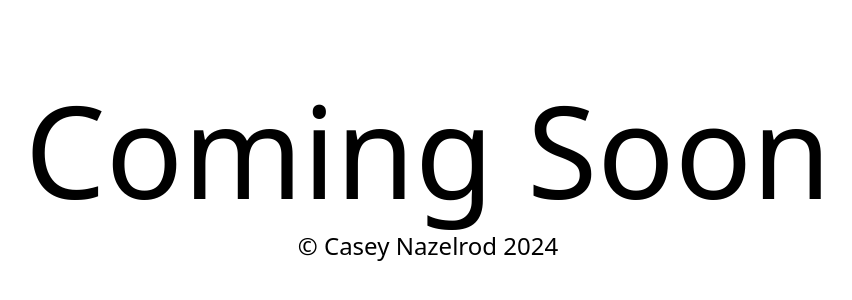
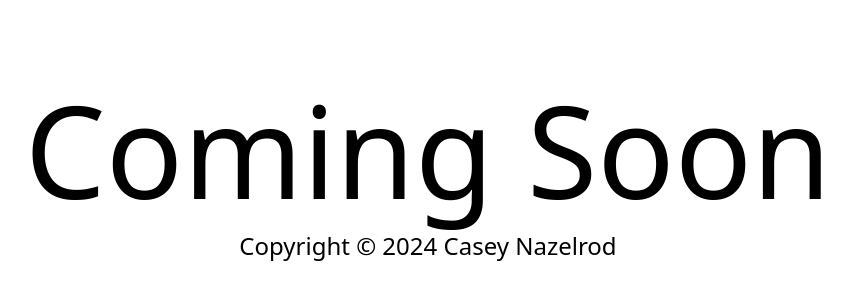
Before and after one commit to cwnaze/Portfolio-Site, a SvelteKit app: page / in a window 1280 px wide. Shown: the part 226-526 px from the top of the page, without its empty margins (212-1064 px from the left). Built offline with nearby package versions, Linux system fonts and the light colour scheme.

Commit message:
chore: update copyright format

```diff
--- a/src/routes/+page.svelte
+++ b/src/routes/+page.svelte
@@ -1,4 +1,4 @@
 <div class='h-svh flex justify-center items-center flex-col'>
     <h1 class='text-9xl text-center'>Coming Soon</h1>
-    <p class='text-2xl mt-4 text-center'>&#169; Casey Nazelrod 2024</p>
+    <p class='text-2xl mt-4 text-center'>Copyright &#169; 2024 Casey Nazelrod</p>
 </div>
```
